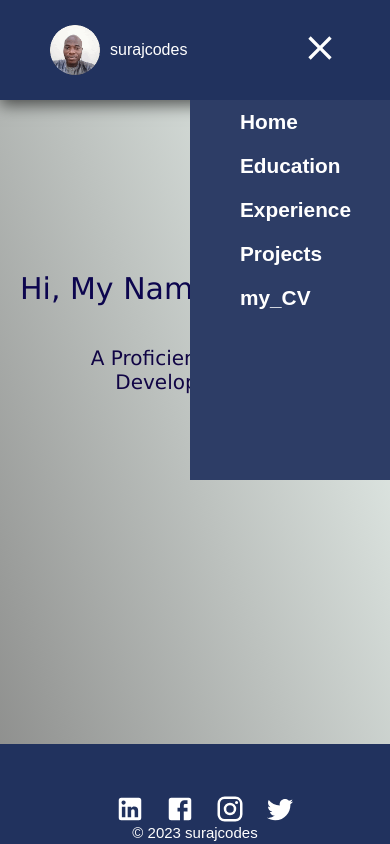
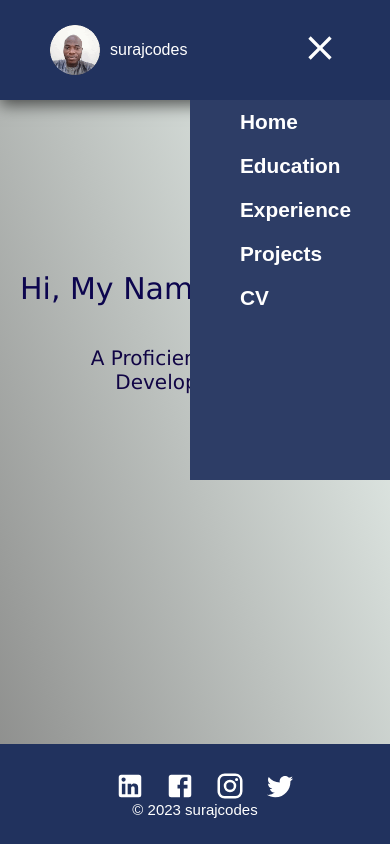
Before and after one commit to surajudeenadegoke/MyPortfolio, a React (Create React App) app: page / in a window 390 px wide. Shown: the top 844 px of the page. Built offline with nearby package versions, Linux system fonts and the light colour scheme.

Commit message:
Footer amended 2

```diff
--- a/package.json
+++ b/package.json
@@ -45,5 +45,8 @@
       "last 1 firefox version",
       "last 1 safari version"
     ]
+  },
+  "devDependencies": {
+    "@locator/babel-jsx": "^0.4.3"
   }
 }
--- a/src/Components/Footer.js
+++ b/src/Components/Footer.js
@@ -31,7 +31,8 @@ const Footer = () => {
           <Twitter />
         </a>
       </div>
-      <p className="footer-para">&copy; 2023 surajcodes</p>
+      <div className="paragraph">  <p className="footer-para">&copy; 2023 surajcodes</p></div>
+
     </div>
   );
 };
--- a/src/Components/Navbar.js
+++ b/src/Components/Navbar.js
@@ -57,7 +57,7 @@ const Navbar = () => {
           href="https://docs.google.com/document/d/1cVyFKGL_NOcvmQDk5rtYEfCPiNkGKZTJZIYlt-Qx_hY/edit"
           className="link--item"
         >
-          my_CV
+          CV
         </a>
       </div>
     </nav>
--- a/src/index.js
+++ b/src/index.js
@@ -1,8 +1,14 @@
+import setupLocatorUI from "@locator/runtime";
 import React from 'react';
 import ReactDOM from 'react-dom/client';
 import App from './App';
 import reportWebVitals from './reportWebVitals';
 const root = ReactDOM.createRoot(document.getElementById('root'));
+
+
+if (process.env.NODE_ENV === "development") {
+  setupLocatorUI();
+}
 root.render(
   <React.StrictMode>
     <App />
--- a/src/styles/Footer.css
+++ b/src/styles/Footer.css
@@ -3,11 +3,13 @@
   justify-content: center;
   align-items: center;
   flex-direction: column;
-  width: 100%;
   background: #21325e;
   position: fixed;
   bottom: 0;
+  right:0;
+  left:0;
   height: 100px;
+
 }
 
 .footer p {
@@ -34,9 +36,7 @@
   }
   .socialMedia svg {
     color: white;
-    /* margin-bottom: 20px; */
     font-size: 30px;
     cursor: pointer;
-    margin-top: 6px;
   }
 }
--- a/src/styles/Home.css
+++ b/src/styles/Home.css
@@ -50,7 +50,6 @@
   font-family: Verdana, Geneva, Tahoma, sans-serif;
 }
 .social {
-  margin-top: 40px;
   cursor: pointer;
   list-style: none;
   display: flex;
@@ -84,10 +83,10 @@
     justify-content: center;
     align-items: center;
   }
-.item span{
-  white-space:normal
+  .item span {
+    white-space: normal;
+  }
+  .skills h1 {
+    font-size: 3rem;
+  }
 }
-.skills h1{
-  font-size:3rem
-}
-}
```
Also changed, not shown: 1 other file (tests, documents, lock files or other folders).
